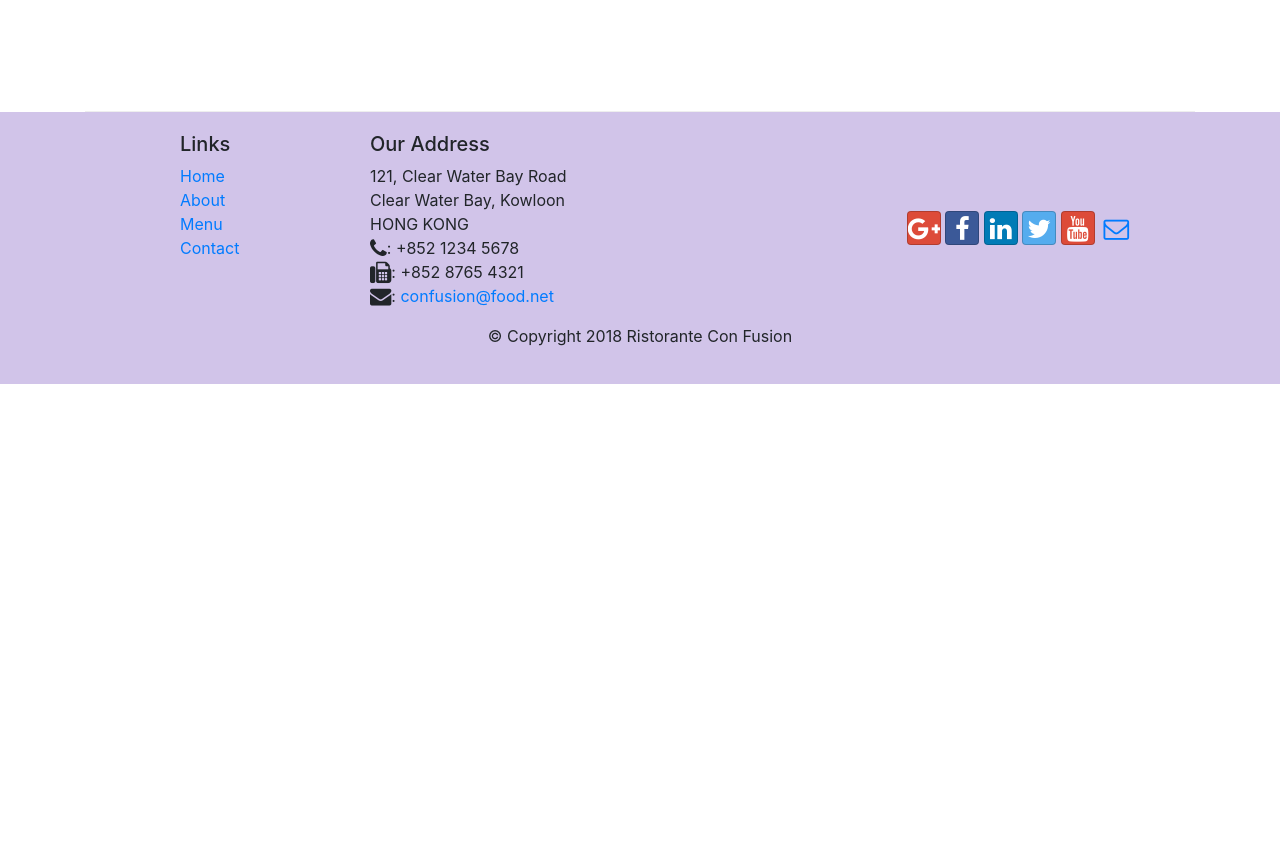
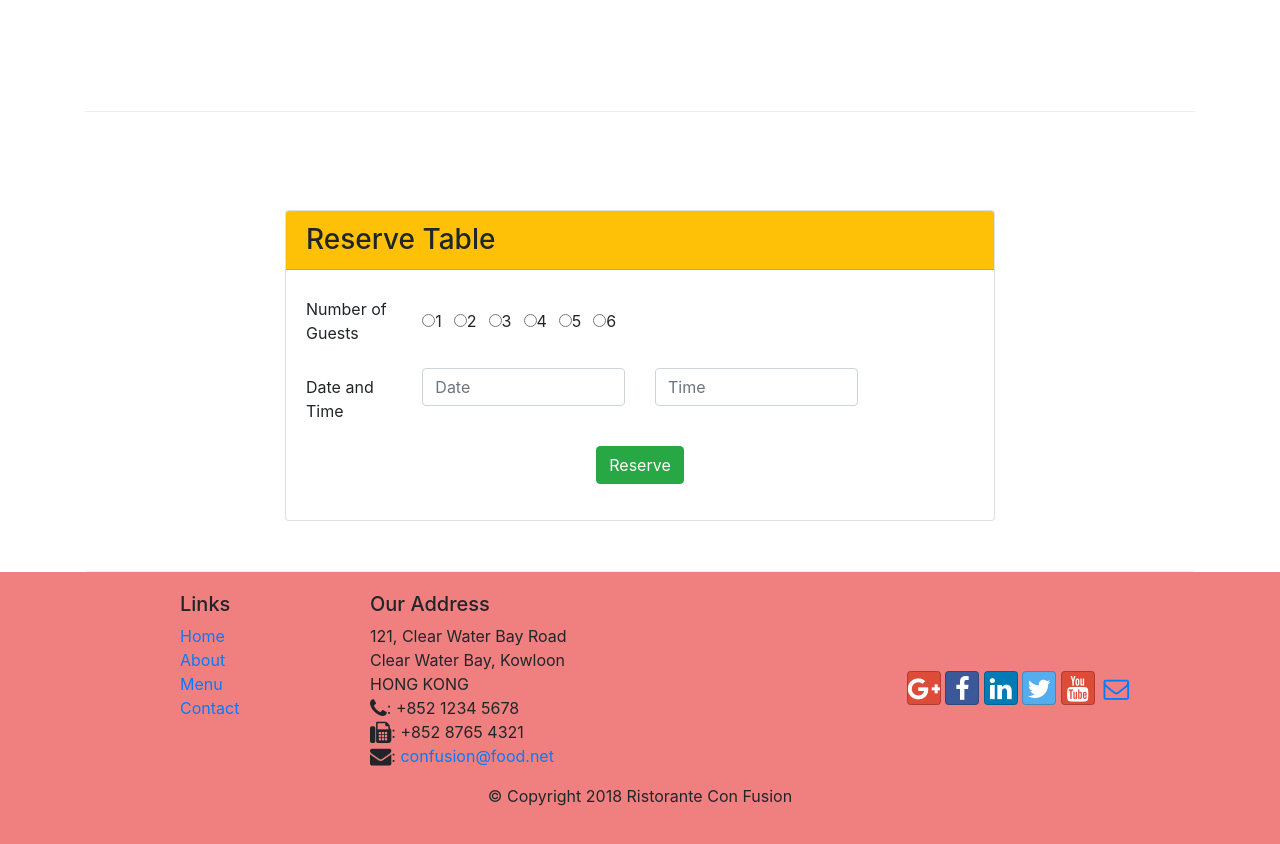
Before and after one commit to kyafarkpadtahai/learningbootstrap, a website: page index.html in a window 1280 px wide. Shown: the part 1422-2266 px from the top of the page. Before the commit the page ends 1806 px from the top, so only its background shows below. Drawn offline with nearby package versions, Linux system fonts and the light colour scheme.

Commit message:
Assignment 2

```diff
--- a/css/styles.css
+++ b/css/styles.css
@@ -11,7 +11,7 @@
 }
 
 .footer{
-    background-color: #d1c4e9;
+    background-color: #f08080;
     margin: 0px auto;
     padding: 20px 0px 20px 0px;
 }
@@ -19,7 +19,7 @@
 .jumbotron{
     padding: 70px 30px;
     margin: 0px auto;
-    background-color: #9575cd;
+    background-color: #ef6351;
     color: floralwhite;
 }
 
@@ -35,5 +35,5 @@ body{
 }
 
 .navbar-dark{
-    background-color: #512DAB;
+    background-color: #153131;
 }
--- a/index.html
+++ b/index.html
@@ -46,8 +46,11 @@
                     <p>We take inspiration from the World's best cuisines, and create a unique fusion experience. Our
                         lipsmacking creations will tickle your culinary senses!</p>
                 </div>
-                <div class="col-12 col-sm align-self-center">
+                <div class="col-12 col-md-3 align-self-center">
                     <img src="img/logo.png" class="img-fluid">
+                </div>
+                <div class="col-12 col-sm-3 align-self-center">
+                    <button class="btn btn-lg btn-group btn-warning">Reserve Table</button>
                 </div>
             </div>
         </div>
@@ -63,7 +66,8 @@
                     <img class="d-flex mr-3 img-thumbnail align-self-center" src="img/uthappizza.png"
                         alt="uthappapizza">
                     <div class="media-body">
-                        <h2 class="mt-0">Uthappizza<span class="badge badge-danger">HOT</span><span class="badge badge-pill badge-success">$4.99</span></h2>
+                        <h2 class="mt-0">Uthappizza <span class="badge badge-danger">HOT</span><span
+                                class="badge badge-pill badge-success">$4.99</span></h2>
                         <p class="d-none d-sm-block">A unique combination of Indian Uthappam (pancake) and Italian
                             pizza, topped with Cerignola olives,
                             ripe vine cherry tomatoes, Vidalia onion, Guntur chillies and Buffalo Paneer.</p>
@@ -80,9 +84,11 @@
             <div class="col col-sm-4 order-sm-last col-md">
                 <div class="media">
                     <div class="media-body">
-                        <h2 class="mt-0">Weekend Grand Buffet</h2>
-                        <p class="d-none d-sm-block">Featuring mouthwatering combinations with a choice of five different salads, six enticing appetizers,
-                            six main entrees and five choicest desserts. Free flowing bubbly and soft drinks. All for just
+                        <h2 class="mt-0">Weekend Grand Buffet <span class="badge badge-danger">NEW</span></h2>
+                        <p class="d-none d-sm-block">Featuring mouthwatering combinations with a choice of five
+                            different salads, six enticing appetizers,
+                            six main entrees and five choicest desserts. Free flowing bubbly and soft drinks. All for
+                            just
                             $19.99 per person </p>
                     </div>
                     <img src="img/buffet.png" class=" d-flex ml-3 img-thumbnail align-self-center">
@@ -99,11 +105,71 @@
                     <img src="img/alberto.png" alt="AlbertoSomayya" class="img-thumbnail d-flex mr-3 align-self-center">
                     <div class="media-body">
                         <h2>Alberto Somayya</h2>
-                    <h4 class="mt-0">Executive Chef</h4>
-                    <p class="d-none d-sm-block">Award winning three-star Michelin chef with wide International experience having worked closely
-                        with
-                        whos-who in the culinary world, he specializes in creating mouthwatering Indo-Italian fusion
-                        experiences. </p>
+                        <h4 class="mt-0">Executive Chef</h4>
+                        <p class="d-none d-sm-block">Award winning three-star Michelin chef with wide International
+                            experience having worked closely
+                            with
+                            whos-who in the culinary world, he specializes in creating mouthwatering Indo-Italian fusion
+                            experiences. </p>
+                    </div>
+                </div>
+            </div>
+        </div>
+
+        <div class="row row-content justify-content-center mt-lg-5">
+            <div class="col-12 col-sm-8">
+                <div class="card">
+                    <h3 class="card-header bg-warning">Reserve Table</h3>
+                    <div class="card-body">
+                        <form>
+                            <div class="form-group row">
+                                <label class="col-12 col-md-2 col-form-label" for="guestsnum">Number of Guests</label>
+                                <div class="col-12 col-md-10 input-group">
+                                    <div class="form-check-inline">
+                                        <label class="form-check-label">
+                                            <input type="radio" id="guestsnum" name="guestsnum" aria-label="1">1
+                                        </label>
+                                    </div>
+                                    <div class="form-check-inline">
+                                        <label class="form-check-label">
+                                            <input type="radio" id="guestsnum" name="guestsnum" aria-label="1">2
+                                        </label>
+                                    </div>
+                                    <div class="form-check-inline">
+                                        <label class="form-check-label">
+                                            <input type="radio" id="guestsnum" name="guestsnum" aria-label="1">3
+                                        </label>
+                                    </div>
+                                    <div class="form-check-inline">
+                                        <label class="form-check-label">
+                                            <input type="radio" id="guestsnum" name="guestsnum" aria-label="1">4
+                                        </label>
+                                    </div>
+                                    <div class="form-check-inline">
+                                        <label class="form-check-label">
+                                            <input type="radio" id="guestsnum" name="guestsnum" aria-label="1">5
+                                        </label>
+                                    </div>
+                                    <div class="form-check-inline">
+                                        <label class="form-check-label">
+                                            <input type="radio" id="guestsnum" name="guestsnum" aria-label="1">6
+                                        </label>
+                                    </div>
+                                </div>
+                            </div>
+                            <div class="form-group row">
+                                <label class="col-12 col-md-2 col-form-label" for="guestsnum">Date and Time</label>
+                                <div class="col-12 col-md-4">
+                                    <input type="text" class="form-control" placeholder="Date">
+                                </div>
+                                <div class="col-12 col-md-4">
+                                    <input type="text" class="form-control" placeholder="Time">
+                                </div>
+                            </div>
+                            <div class="form-group row justify-content-center">
+                                <button class="btn btn-success">Reserve</button>
+                            </div>
+                        </form>
                     </div>
                 </div>
             </div>
```
